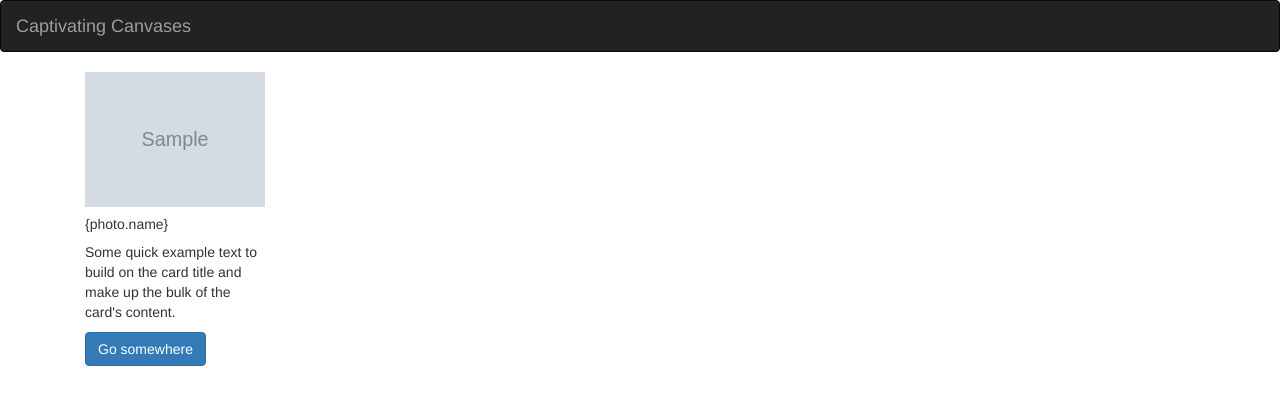
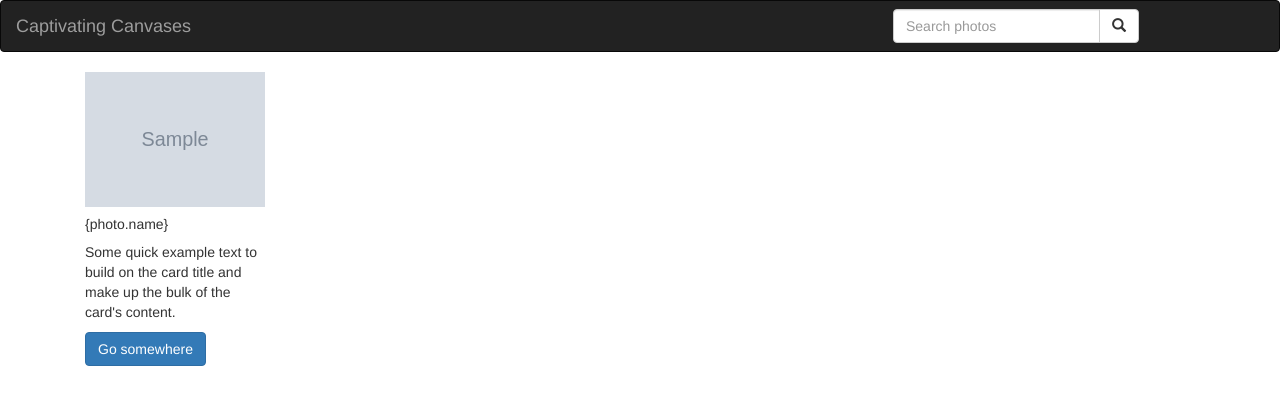
Before and after one commit to josphat-mwangi/Django1, a Django app: template photos/templates/all-photos/photo.html in a window 1280 px wide. Shown: the top 405 px of the page. Run offline with Django 3.2, Linux system fonts and the light colour scheme; the template is opened without the code that fills it: most values are stand-ins (such as "Sample title", 1, 10 or a date in 2020); grey boxes marked "Sample" are stand-in pictures; parts of the project's set-up code (start-up, migrations or seed data) failed here and were passed over; some libraries are stand-ins or nearby versions.

Commit message:
add url for search

```diff
--- a/photos/templates/navbar.html
+++ b/photos/templates/navbar.html
@@ -13,6 +13,19 @@
             <div class="navbar-header">
                 <a class="navbar-brand" href="#">Captivating Canvases</a>
             </div>
+            <div class="col-sm-4 col-md-4 navbar-right">
+
+                <form class="navbar-form" role="search" action="{% url 'search_results' %}">
+
+                    <div class="input-group">
+                        <input type="text" class="form-control" placeholder="Search photos" name="article">
+                        <div class="input-group-btn">
+                            <button class="btn btn-default" type="submit"><i class="glyphicon glyphicon-search"></i></button>
+                        </div>
+                    </div>
+
+                </form>
+            </div>
         </div>
     </nav>
 </body>
--- a/photos/urls.py
+++ b/photos/urls.py
@@ -5,7 +5,8 @@
 
 
 urlpatterns=[
-    url(r'^$',views.display_images,name='displayimage')
+    url(r'^$',views.display_images,name='displayimage'),
+    url(r'^search/', views.search_results, name='search_results')
 ]
 if settings.DEBUG:
     urlpatterns+= static(settings.MEDIA_URL, document_root = settings.MEDIA_ROOT)
```
